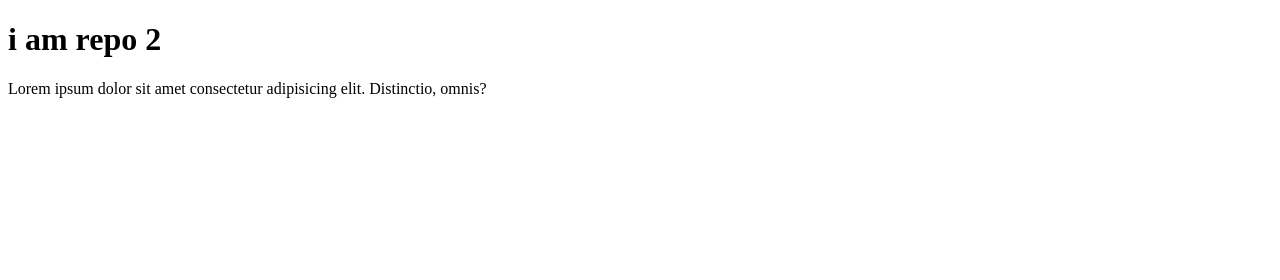
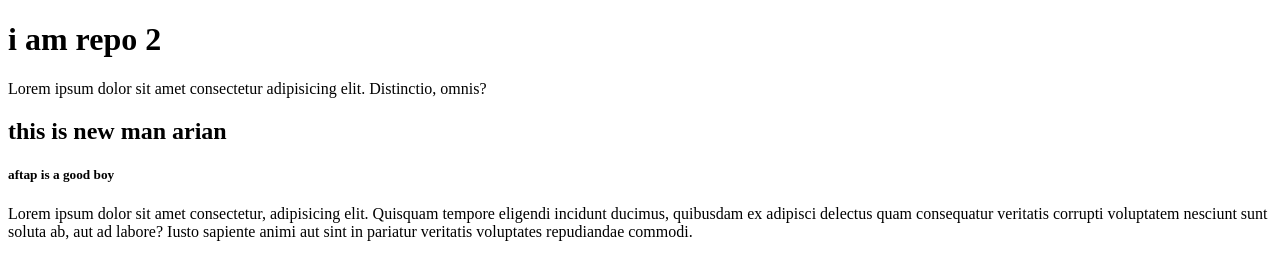
Before and after one commit to sayeedhossain2/another-repo-two, a plain HTML site: page index.html in a window 1280 px wide. Drawn offline with Linux system fonts and the light colour scheme.

Commit message:
new added

```diff
--- a/index.html
+++ b/index.html
@@ -4,7 +4,7 @@
     <meta charset="UTF-8" />
     <meta http-equiv="X-UA-Compatible" content="IE=edge" />
     <meta name="viewport" content="width=device-width, initial-scale=1.0" />
-    <title>another repo</title>
+    <title>another repop</title>
   </head>
   <body>
     <h1>i am repo 2</h1>
@@ -13,6 +13,18 @@
       omnis?
     </p>
 
+    <div>
+      <h2>this is new man arian</h2>
+      <h5>aftap is a good boy</h5>
+      <p>
+        Lorem ipsum dolor sit amet consectetur, adipisicing elit. Quisquam
+        tempore eligendi incidunt ducimus, quibusdam ex adipisci delectus quam
+        consequatur veritatis corrupti voluptatem nesciunt sunt soluta ab, aut
+        ad labore? Iusto sapiente animi aut sint in pariatur veritatis
+        voluptates repudiandae commodi.
+      </p>
+    </div>
+
     <img src="unnamed.png" alt="" />
   </body>
 </html>
```
